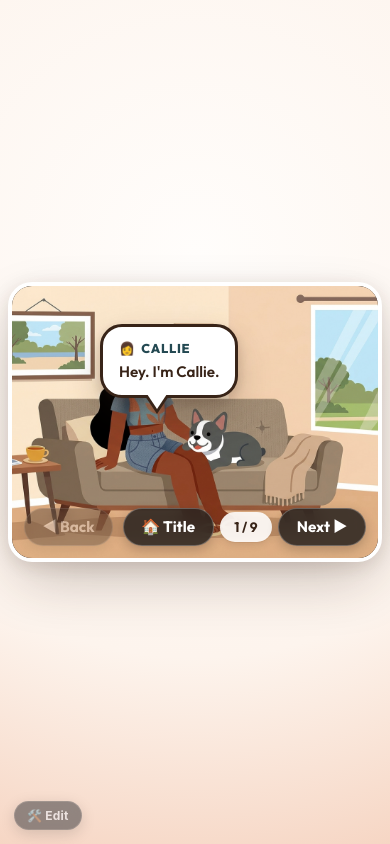
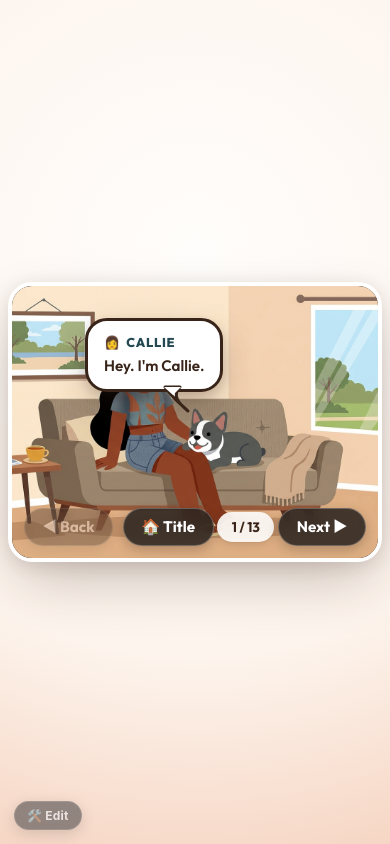
Before and after one commit to ausbigshow/heat-stroke-in-dogs, a website with bundled scripts: page index.html in a window 390 px wide. Both pictures are taken after a click on the button "Continue". Built offline with nearby package versions, Linux system fonts and the light colour scheme; files whose address does not match are found by name.

Commit message:
feature: update Act 0 speech bubbles with directional angled stems, single-bubble step sequence, and dog onomatopoeias for Tay

```diff
--- a/css/act0-screen.css
+++ b/css/act0-screen.css
@@ -50,7 +50,7 @@
 }
 
 /* ==========================================================
-   AUTHENTIC SPEECH BUBBLES WITH DIRECTIONAL TAILS
+   AUTHENTIC SPEECH BUBBLES WITH ANGLED DIRECTIONAL STEMS
    ========================================================== */
 
 .speech-bubble {
@@ -71,7 +71,7 @@
 @keyframes bubblePop {
   0% {
     opacity: 0;
-    transform: scale(0.85) translateY(10px);
+    transform: scale(0.88) translateY(8px);
   }
   100% {
     opacity: 1;
@@ -99,7 +99,7 @@
   font-weight: 600;
 }
 
-/* --- Callie's Speech Bubble (White / Teal, tail pointing down toward Callie) --- */
+/* --- Callie's Speech Bubble (White / Dark Brown, stem angled toward Callie) --- */
 .speech-bubble.callie-bubble {
   background: #FFFFFF;
   border: 3px solid var(--palette-brown-dark);
@@ -110,32 +110,21 @@
   color: var(--palette-teal-dark);
 }
 
-/* Callie Speech Tail */
-.speech-bubble.callie-bubble::before {
-  content: '';
+/* Callie Angled Stem (SVG) */
+.bubble-stem {
   position: absolute;
-  bottom: -19px;
-  left: 42px;
-  width: 0;
-  height: 0;
-  border-left: 12px solid transparent;
-  border-right: 12px solid transparent;
-  border-top: 18px solid var(--palette-brown-dark);
+  overflow: visible;
+  pointer-events: none;
 }
 
-.speech-bubble.callie-bubble::after {
-  content: '';
-  position: absolute;
-  bottom: -14px;
-  left: 44px;
-  width: 0;
-  height: 0;
-  border-left: 10px solid transparent;
-  border-right: 10px solid transparent;
-  border-top: 15px solid #FFFFFF;
+.callie-stem {
+  bottom: -22px;
+  right: 32px;
+  width: 28px;
+  height: 24px;
 }
 
-/* --- Tay's Speech Bubble (Peach / Orange, tail pointing down toward Tay) --- */
+/* --- Tay's Speech Bubble (Peach / Orange, stem angled down-left toward Tay) --- */
 .speech-bubble.tay-bubble {
   background: #FFF8F3;
   border: 3px solid #C2410C;
@@ -148,40 +137,33 @@
 
 .speech-bubble.tay-bubble .speech-bubble-text {
   font-family: var(--font-family-body);
-  font-style: italic;
   font-weight: 700;
 }
 
-/* Tay Speech Tail */
-.speech-bubble.tay-bubble::before {
-  content: '';
-  position: absolute;
-  bottom: -19px;
-  left: 38px;
-  width: 0;
-  height: 0;
-  border-left: 12px solid transparent;
-  border-right: 12px solid transparent;
-  border-top: 18px solid #C2410C;
+.speech-bubble.tay-bubble .tay-onomatopoeia {
+  font-weight: 800;
+  color: #C2410C;
+  font-style: normal;
+  display: inline;
 }
 
-.speech-bubble.tay-bubble::after {
-  content: '';
-  position: absolute;
-  bottom: -14px;
-  left: 40px;
-  width: 0;
-  height: 0;
-  border-left: 10px solid transparent;
-  border-right: 10px solid transparent;
-  border-top: 15px solid #FFF8F3;
+.speech-bubble.tay-bubble .tay-sub-dialogue {
+  font-style: italic;
+  color: #7C2D12;
+  display: inline;
+}
+
+.tay-stem {
+  bottom: -24px;
+  left: 20px;
+  width: 28px;
+  height: 26px;
 }
 
 /* ==========================================================
-   NAVIGATION OVERLAYS & PROGRESS
+   NAVIGATION OVERLAYS & HUD
    ========================================================== */
 
-/* Bottom Navigation Bar */
 .act0-nav-bar {
   position: absolute;
   bottom: 1.25rem;
@@ -258,16 +240,6 @@
   pointer-events: auto;
 }
 
-/* Click-to-advance subtle hint */
-.act0-click-hint {
-  font-family: var(--font-family-body);
-  font-size: 0.85rem;
-  font-weight: 600;
-  color: rgba(255, 255, 255, 0.9);
-  text-shadow: 0 1px 4px rgba(0, 0, 0, 0.6);
-  pointer-events: none;
-}
-
 /* Responsive adjustments */
 @media (max-width: 768px) {
   .act0-container {
@@ -280,7 +252,7 @@
     max-height: 88vh;
   }
   .speech-bubble {
-    max-width: 75vw;
+    max-width: 78vw;
     padding: 0.8rem 1rem;
   }
   .speech-bubble-text {
--- a/js/act0-screen.js
+++ b/js/act0-screen.js
@@ -1,135 +1,114 @@
 /**
  * Act 0 Screen Logic & Dialogue Player
- * - Displays CallieAndTay-Home.jpg front and center, taking up the majority of the viewport.
- * - Overlays authentic character speech bubbles with directional tails atop the image.
- * - Dialogue-only presentation verbatim from the Act 0 script.
+ * - Displays CallieAndTay-Home.jpg front and center across the majority of the viewport.
+ * - Shows exactly ONE speech bubble at a time in sequence.
+ * - Bubble stems are angled directly toward Callie or Tay.
+ * - Tay's lines formatted with dog onomatopoeias + parenthetical dialogue: Bark! (that's me!)
  */
 
 export class Act0Screen {
   constructor(app) {
     this.app = app;
-    this.currentBeatIndex = 0;
+    this.currentStepIndex = 0;
     this.container = null;
 
-    // Verbatim dialogue lines from Craft document (Act 0 — Dialogue Script)
-    // Pure dialogue only, positioned dynamically over Callie and Tay
-    this.beats = [
+    // Single-bubble sequence steps verbatim from Act 0 Dialogue Script
+    this.steps = [
       {
-        id: 'beat1',
-        bubbles: [
-          {
+        id: 'step1',
         speaker: 'callie',
         name: 'Callie',
         text: "Hey. I'm Callie.",
-            style: 'top: 14%; left: 24%;'
-          }
-        ]
+        style: 'top: 12%; left: 20%; max-width: 320px;'
       },
       {
-        id: 'beat2',
-        bubbles: [
-          {
+        id: 'step2',
         speaker: 'callie',
         name: 'Callie',
         text: "This is Tay.",
-            style: 'top: 14%; left: 26%;'
-          }
-        ]
+        style: 'top: 12%; left: 22%; max-width: 300px;'
       },
       {
-        id: 'beat3',
-        bubbles: [
-          {
+        id: 'step3',
         speaker: 'tay',
         name: 'Tay',
-            text: "That's me! That's my name!",
-            style: 'top: 22%; left: 54%;'
-          }
-        ]
+        onomatopoeia: 'Bark!',
+        dialogue: "that's me! that's my name!",
+        style: 'top: 20%; left: 56%; max-width: 340px;'
       },
       {
-        id: 'beat4',
-        bubbles: [
-          {
+        id: 'step4',
         speaker: 'callie',
         name: 'Callie',
         text: "She's a French Bulldog. She loves snacks, the lake, and me. In whatever order you want.",
         style: 'top: 8%; left: 16%; max-width: 380px;'
-          }
-        ]
       },
       {
-        id: 'beat5',
-        bubbles: [
-          {
+        id: 'step5',
         speaker: 'tay',
         name: 'Tay',
-            text: "Snacks. Definitely snacks first.",
-            style: 'top: 22%; left: 54%;'
-          }
-        ]
+        onomatopoeia: 'Yip!',
+        dialogue: 'snacks. definitely snacks first.',
+        style: 'top: 20%; left: 56%; max-width: 330px;'
       },
       {
-        id: 'beat6',
-        bubbles: [
-          {
+        id: 'step6',
         speaker: 'callie',
         name: 'Callie',
         text: "She's also never once known when something's wrong with her.",
-            style: 'top: 10%; left: 14%; max-width: 340px;'
+        style: 'top: 10%; left: 16%; max-width: 360px;'
       },
       {
+        id: 'step7',
         speaker: 'tay',
         name: 'Tay',
-            text: "I feel amazing! I always feel amazing!",
-            style: 'top: 26%; left: 54%; max-width: 320px;'
-          }
-        ]
+        onomatopoeia: 'Huff!',
+        dialogue: 'i feel amazing! i always feel amazing!',
+        style: 'top: 20%; left: 56%; max-width: 350px;'
       },
       {
-        id: 'beat7',
-        bubbles: [
-          {
+        id: 'step8',
         speaker: 'callie',
         name: 'Callie',
         text: "A couple summers ago, we drove out to the lake. It was a good day. Right up until it wasn't.",
         style: 'top: 8%; left: 16%; max-width: 400px;'
-          }
-        ]
       },
       {
-        id: 'beat8',
-        bubbles: [
-          {
+        id: 'step9',
         speaker: 'callie',
         name: 'Callie',
         text: "Tay had heat stroke. It almost killed her.",
-            style: 'top: 12%; left: 22%; max-width: 360px;'
-          }
-        ]
+        style: 'top: 12%; left: 20%; max-width: 350px;'
       },
       {
-        id: 'beat9',
-        bubbles: [
-          {
+        id: 'step10',
         speaker: 'tay',
         name: 'Tay',
-            text: "I was having such a good day!",
-            style: 'top: 16%; left: 54%; max-width: 280px;'
+        onomatopoeia: 'Woof!',
+        dialogue: 'i was having such a good day!',
+        style: 'top: 20%; left: 56%; max-width: 330px;'
       },
       {
+        id: 'step11',
+        speaker: 'callie',
+        name: 'Callie',
+        text: "You were. That was kind of the problem.",
+        style: 'top: 12%; left: 18%; max-width: 340px;'
+      },
+      {
+        id: 'step12',
         speaker: 'callie',
         name: 'Callie',
         text: "She felt it before I saw it. So she's telling this part.",
-            style: 'top: 10%; left: 14%; max-width: 340px;'
+        style: 'top: 10%; left: 16%; max-width: 360px;'
       },
       {
+        id: 'step13',
         speaker: 'tay',
         name: 'Tay',
-            text: "I'll tell it! I'll tell it so good!",
-            style: 'top: 36%; left: 56%; max-width: 300px;'
-          }
-        ]
+        onomatopoeia: 'Bark!',
+        dialogue: "i'll tell it! i'll tell it so good!",
+        style: 'top: 20%; left: 56%; max-width: 340px;'
       }
     ];
 
@@ -151,49 +130,75 @@ export class Act0Screen {
   render() {
     if (!this.container) return;
 
-    const beat = this.beats[this.currentBeatIndex];
-    const totalBeats = this.beats.length;
-    const isFirstBeat = this.currentBeatIndex === 0;
-    const isLastBeat = this.currentBeatIndex === totalBeats - 1;
+    const step = this.steps[this.currentStepIndex];
+    const totalSteps = this.steps.length;
+    const isFirstStep = this.currentStepIndex === 0;
+    const isLastStep = this.currentStepIndex === totalSteps - 1;
+    const isTay = step.speaker === 'tay';
 
-    // Generate speech bubbles overlaid directly on top of the image
-    const bubblesHtml = beat.bubbles.map((bubble, idx) => {
-      const isTay = bubble.speaker === 'tay';
-      const bubbleClass = isTay ? 'tay-bubble' : 'callie-bubble';
-      const editorId = `act0-bubble-${beat.id}-${idx}`;
+    // Stem SVG angled toward character:
+    // Callie: Stem on bottom-right angled down-right toward Callie (head ~39%, 33%)
+    // Tay: Stem on bottom-left angled down-left toward Tay (head ~53%, 54%)
+    const stemSvg = isTay ? `
+      <svg class="bubble-stem tay-stem" viewBox="0 0 28 26" aria-hidden="true">
+        <path d="M 22 0 C 17 12, 6 20, 0 26 C 9 18, 15 8, 8 0 Z" fill="#FFF8F3" stroke="#C2410C" stroke-width="3" stroke-linejoin="round" />
+        <path d="M 7 0 L 23 0 L 15 8 Z" fill="#FFF8F3" />
+      </svg>
+    ` : `
+      <svg class="bubble-stem callie-stem" viewBox="0 0 28 24" aria-hidden="true">
+        <path d="M 5 0 C 11 10, 22 18, 28 24 C 18 16, 12 8, 20 0 Z" fill="#FFFFFF" stroke="var(--palette-brown-dark)" stroke-width="3" stroke-linejoin="round" />
+        <path d="M 4 0 L 21 0 L 13 8 Z" fill="#FFFFFF" />
+      </svg>
+    `;
 
-      return `
+    // Render formatted text
+    let bubbleContent = '';
+    if (isTay) {
+      bubbleContent = `
+        <p class="speech-bubble-text">
+          <span class="tay-onomatopoeia">${step.onomatopoeia}</span>
+          <span class="tay-sub-dialogue">(${step.dialogue})</span>
+        </p>
+      `;
+    } else {
+      bubbleContent = `
+        <p class="speech-bubble-text">${step.text}</p>
+      `;
+    }
+
+    const singleBubbleHtml = `
       <div
-          class="speech-bubble ${bubbleClass}"
-          style="${bubble.style}"
-          data-editor-id="${editorId}"
+        id="act0-active-bubble"
+        class="speech-bubble ${isTay ? 'tay-bubble' : 'callie-bubble'}"
+        style="${step.style}"
+        data-editor-id="act0-bubble-${step.id}"
       >
         <div class="speech-bubble-speaker">
           <span>${isTay ? '🐶' : '👩'}</span>
-            <span>${bubble.name}</span>
+          <span>${step.name}</span>
         </div>
-          <p class="speech-bubble-text">${bubble.text}</p>
+        ${bubbleContent}
+        ${stemSvg}
       </div>
     `;
-    }).join('');
 
     this.container.innerHTML = `
       <div class="act0-container" data-editor-id="act0-screen-container">
 
         <!-- Main Front-and-Center Viewport Card -->
-        <div id="act0-card" class="act0-viewport-card" data-editor-id="act0-viewport-card">
+        <div id="act0-card" class="act0-viewport-card" data-editor-id="act0-viewport-card" title="Click anywhere to continue">
 
           <!-- Background Scene Illustration -->
           <img
             src="Assets/Image/CallieAndTay-Home.jpg"
-            alt="Callie and Tay sitting on the living room couch"
+            alt="Callie and Tay sitting together on the living room couch"
             class="act0-scene-img"
             data-editor-id="act0-home-img"
           />
 
-          <!-- Overlaid Speech Bubbles Layer -->
+          <!-- Single Overlaid Speech Bubble Layer -->
           <div class="act0-speech-layer" data-editor-id="act0-speech-layer">
-            ${bubblesHtml}
+            ${singleBubbleHtml}
           </div>
 
           <!-- Bottom Navigation HUD -->
@@ -202,9 +207,9 @@ export class Act0Screen {
               <button
                 id="act0-btn-prev"
                 class="act0-hud-btn"
-                ${isFirstBeat ? 'disabled' : ''}
+                ${isFirstStep ? 'disabled' : ''}
                 data-editor-id="act0-btn-prev"
-                title="Previous Beat (ArrowLeft)"
+                title="Previous Line (ArrowLeft)"
               >
                 ◀ Back
               </button>
@@ -219,16 +224,16 @@ export class Act0Screen {
             </div>
 
             <div class="act0-progress-badge" data-editor-id="act0-progress">
-              ${this.currentBeatIndex + 1} / ${totalBeats}
+              ${this.currentStepIndex + 1} / ${totalSteps}
             </div>
 
             <div class="act0-nav-group">
-              ${!isLastBeat ? `
+              ${!isLastStep ? `
                 <button
                   id="act0-btn-next"
                   class="act0-hud-btn"
                   data-editor-id="act0-btn-next"
-                  title="Next Beat (Space / ArrowRight / Click Image)"
+                  title="Next Line (Space / ArrowRight / Click Image)"
                 >
                   Next ▶
                 </button>
@@ -258,9 +263,9 @@ export class Act0Screen {
     if (card) {
       card.addEventListener('click', (e) => {
         if (this.isEditModeActive()) return;
-        // If clicking on HUD buttons or speech bubbles, do not auto-advance from the background click
-        if (e.target.closest('.act0-nav-bar') || e.target.closest('.speech-bubble')) return;
-        this.nextBeat();
+        // Do not advance if clicking inside HUD or bubble in edit mode
+        if (e.target.closest('.act0-nav-bar')) return;
+        this.nextStep();
       });
     }
 
@@ -269,7 +274,7 @@ export class Act0Screen {
       prevBtn.addEventListener('click', (e) => {
         e.stopPropagation();
         if (this.isEditModeActive()) return;
-        this.prevBeat();
+        this.prevStep();
       });
     }
 
@@ -278,7 +283,7 @@ export class Act0Screen {
       nextBtn.addEventListener('click', (e) => {
         e.stopPropagation();
         if (this.isEditModeActive()) return;
-        this.nextBeat();
+        this.nextStep();
       });
     }
 
@@ -307,9 +312,9 @@ export class Act0Screen {
     return document.body.classList.contains('edit-mode-active');
   }
 
-  nextBeat() {
-    if (this.currentBeatIndex < this.beats.length - 1) {
-      this.currentBeatIndex++;
+  nextStep() {
+    if (this.currentStepIndex < this.steps.length - 1) {
+      this.currentStepIndex++;
       this.render();
       if (this.app?.editor?.selection) {
         this.app.editor.selection.refresh();
@@ -317,9 +322,9 @@ export class Act0Screen {
     }
   }
 
-  prevBeat() {
-    if (this.currentBeatIndex > 0) {
-      this.currentBeatIndex--;
+  prevStep() {
+    if (this.currentStepIndex > 0) {
+      this.currentStepIndex--;
       this.render();
       if (this.app?.editor?.selection) {
         this.app.editor.selection.refresh();
@@ -341,14 +346,14 @@ export class Act0Screen {
     if (e.target.tagName === 'INPUT' || e.target.tagName === 'TEXTAREA') return;
 
     if (e.key === 'ArrowRight' || e.key === 'Space') {
-      if (this.currentBeatIndex < this.beats.length - 1) {
+      if (this.currentStepIndex < this.steps.length - 1) {
         e.preventDefault();
-        this.nextBeat();
+        this.nextStep();
       }
     } else if (e.key === 'ArrowLeft') {
-      if (this.currentBeatIndex > 0) {
+      if (this.currentStepIndex > 0) {
         e.preventDefault();
-        this.prevBeat();
+        this.prevStep();
       }
     }
   }
```
Lines whose indentation alone changed are shown as unchanged.
